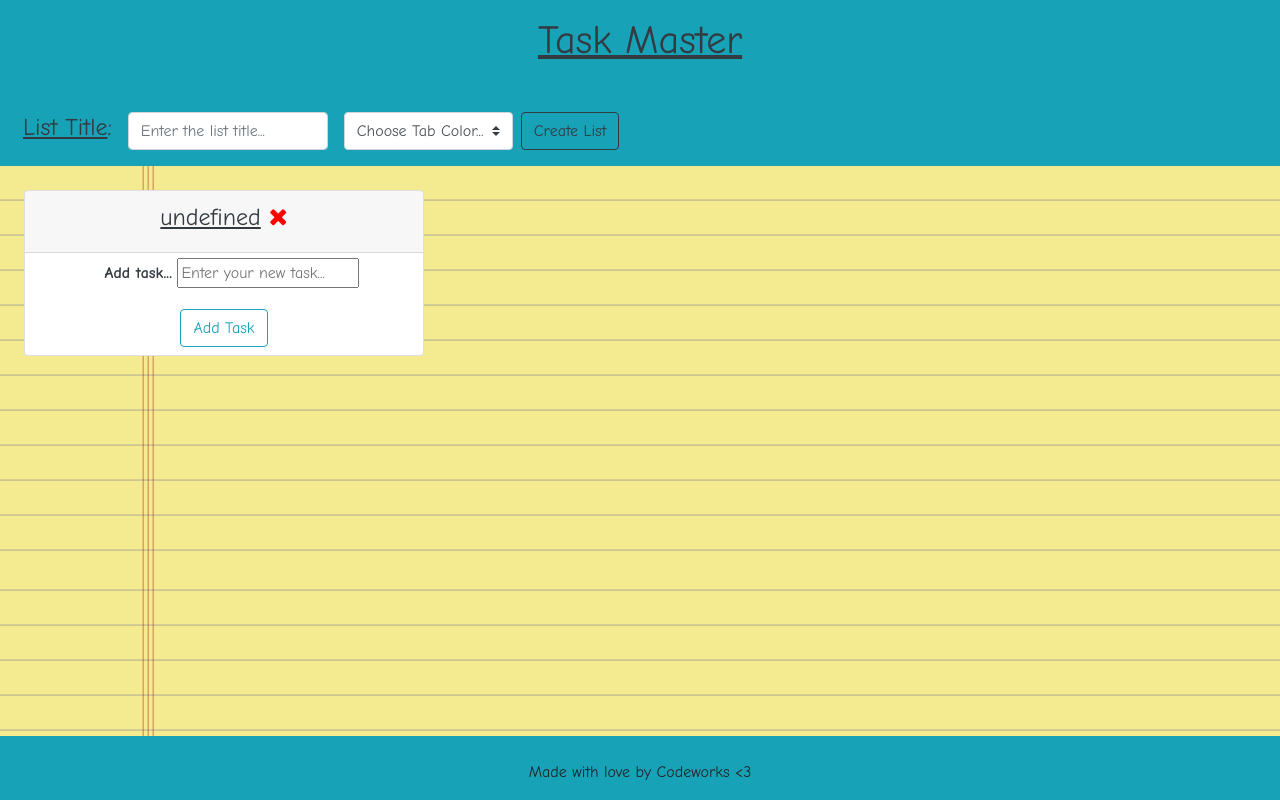
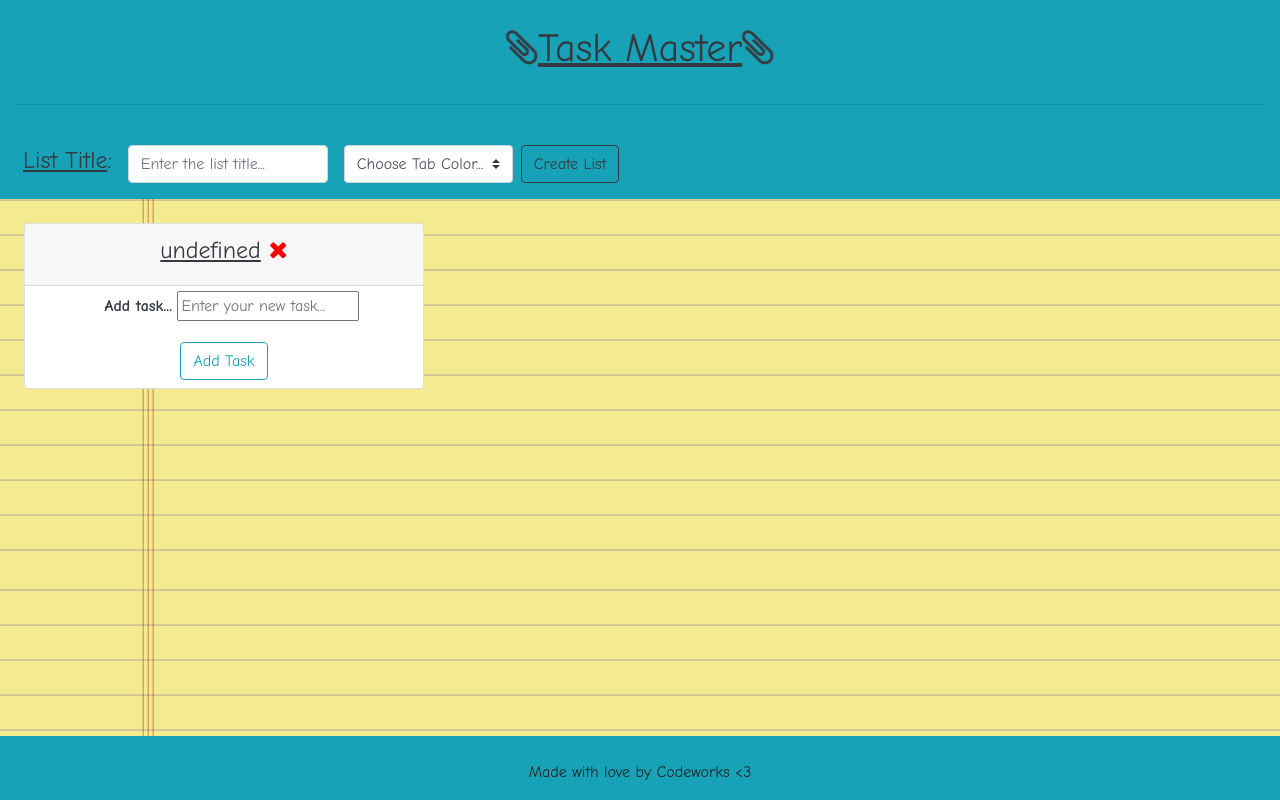
Before and after one commit to JoeAlmanza/taskmaster, a plain HTML site: page index.html in a window 1280 px wide. Drawn offline with nearby package versions, Linux system fonts and the light colour scheme.

Commit message:
more styling

```diff
--- a/index.html
+++ b/index.html
@@ -15,11 +15,12 @@
 
   <body>
     <header class="container-fluid bg-info text-dark">
-      <div class="row text-center my-3">
+      <div class="row text-center my-4">
         <div class="col-12">
-          <h1><u>Task Master</u></h1>
+          <h1><i class="fa fa-paperclip fa-spin" aria-hidden="true"></i><u>Task Master</u><i class="fa fa-paperclip fa-spin" aria-hidden="true"></i></h1>
         </div>
       </div>
+      <hr>
     </header>
 
     <main class="container-fluid">
```
